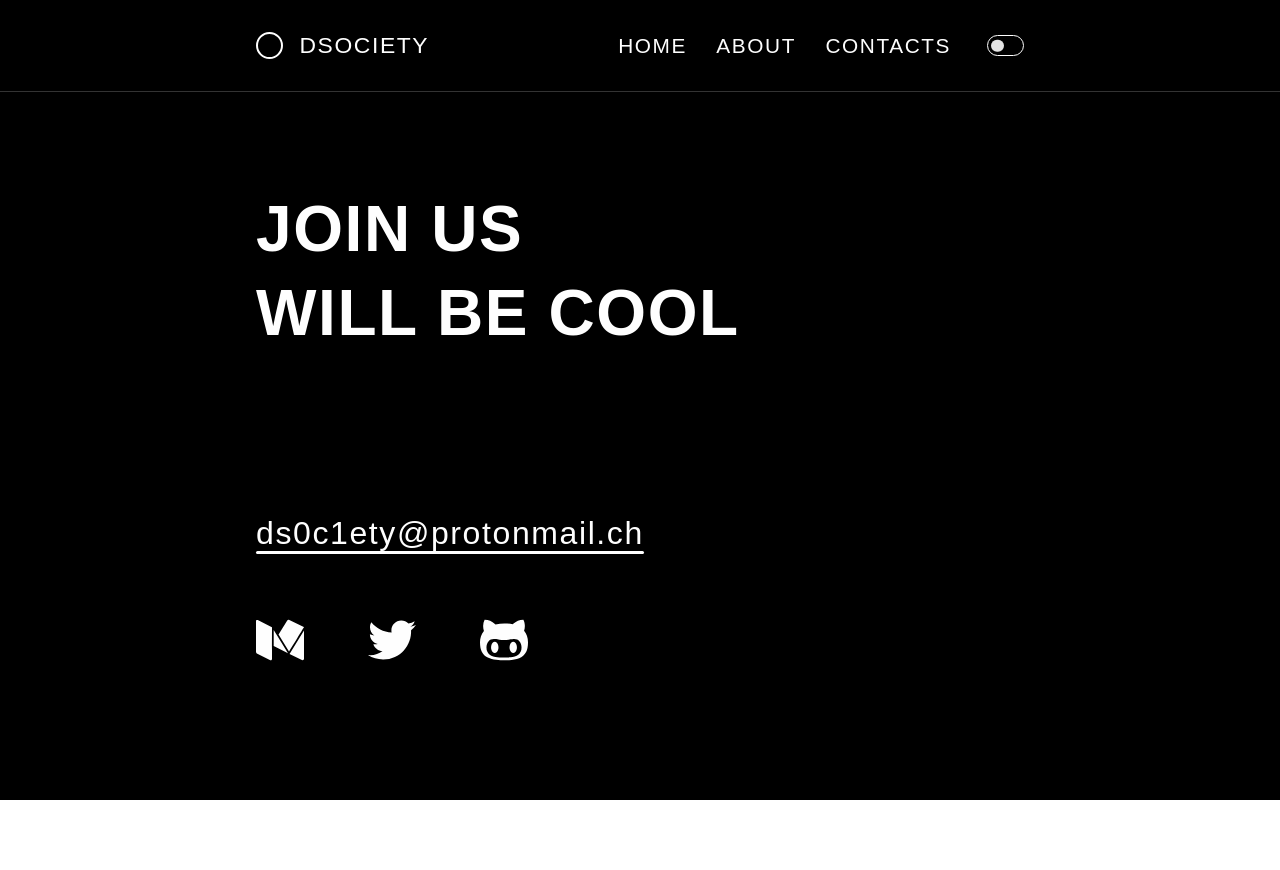
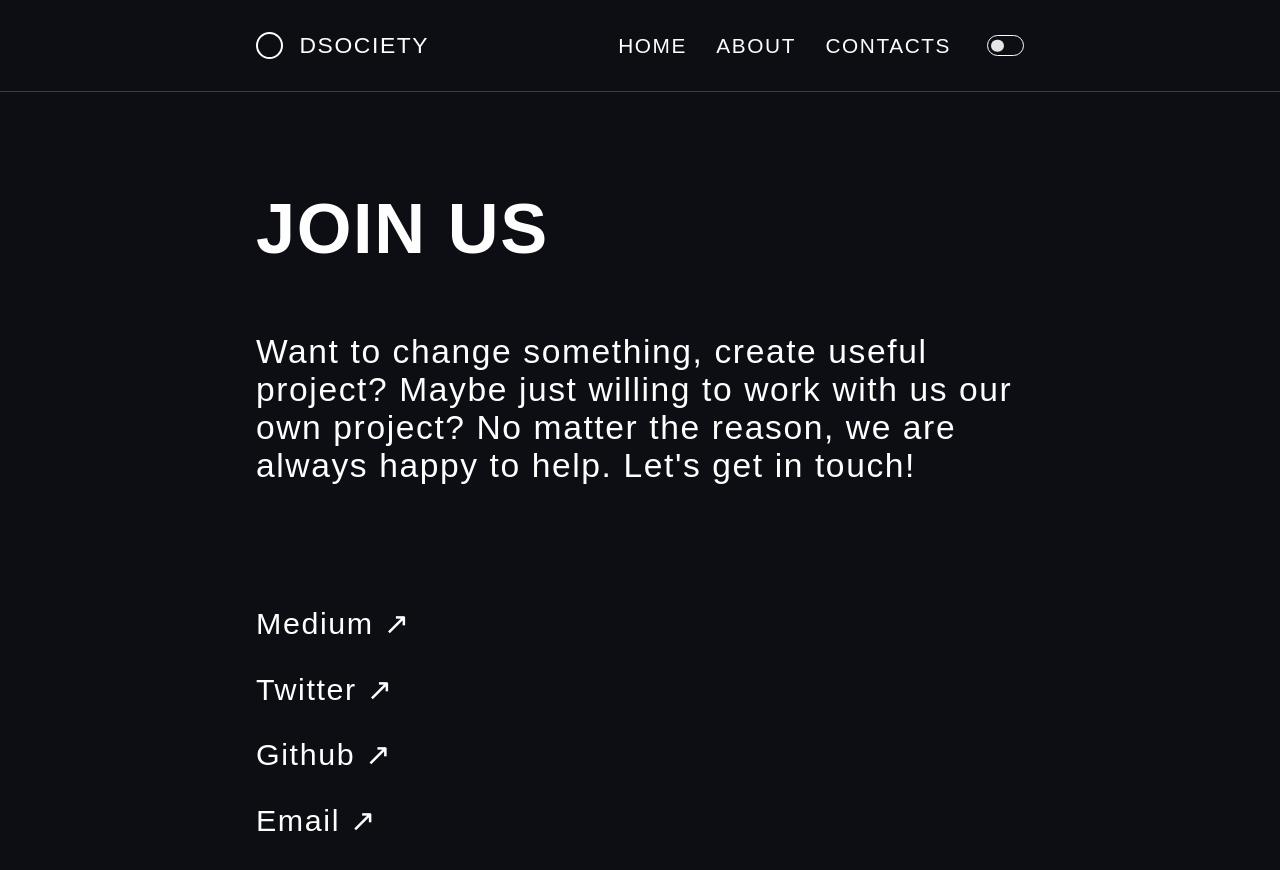
Before and after one commit to DS0CIETY/dsociety-website, a React (Create React App) app: page /#/contacts in a window 1280 px wide. Before the commit the page ends 800 px from the top, so only its background shows below. Built offline with nearby package versions, Linux system fonts and the light colour scheme; a web font is replaced by a local one.

Commit message:
Change colors, design. Add info

```diff
--- a/src/components/Link/index.css
+++ b/src/components/Link/index.css
@@ -2,9 +2,9 @@
   position: relative;
   text-decoration: none;
   color: inherit;
+  transition: 0.2s;
 }
 
-.link::before {
-  content: '';
-  position: absolute;
+.link:hover {
+  opacity: 0.5;
 }
--- a/src/components/Link/index.jsx
+++ b/src/components/Link/index.jsx
@@ -5,7 +5,7 @@ export const Link = (props) => {
 
   return (
     <a href={href} className="link" target="_blank" rel="noreferrer">
-      {children}
+      {children} ↗
     </a>
   );
 };
--- a/src/index.css
+++ b/src/index.css
@@ -46,10 +46,11 @@
 
 html {
   --black: #000;
+  --dark: #0c0e14;
   --white: #fefefe;
   --black-transparent: #0009;
   --error-color: rgb(255, 0, 0);
-  --brand-color: #568bff; /* not sure */
+  --brand-color: #407cfc; /* not sure */
 
   box-sizing: border-box;
   font-family: 'Montserrat', sans-serif;
@@ -60,6 +61,11 @@ html {
 *::before,
 *::after {
   box-sizing: inherit;
+}
+
+::selection {
+  background-color: transparent;
+  color: var(--brand-color);
 }
 
 button,
--- a/src/pages/About/index.css
+++ b/src/pages/About/index.css
@@ -3,7 +3,32 @@
   font-size: 4em;
 }
 
+.about__title:not(:first-of-type) {
+  margin-top: 2.4em;
+}
+
+.about__block {
+  position: relative;
+  max-width: 50em;
+  margin: 5em 0;
+  padding: 0 2rem;
+}
+
+.about__block::before {
+  content: '';
+  position: absolute;
+  top: 0;
+  left: 0;
+  width: 0.2rem;
+  height: 100%;
+  border-radius: 0.4em;
+  background: linear-gradient(to bottom, var(--brand-color), transparent);
+}
+
+.about__subtitle {
+  font-size: 2em;
+}
+
 .about__description {
-  max-width: 30em;
-  font-size: 1.8em;
+  font-size: 1.6em;
 }
--- a/src/pages/App.css
+++ b/src/pages/App.css
@@ -5,9 +5,9 @@
   max-width: 1920px;
   transition: 0.2s;
 
-  --background-color: var(--black);
+  --background-color: var(--dark);
   --color: var(--white);
-  --gray: #333;
+  --gray: rgb(61, 61, 61);
 
   background-color: var(--background-color);
   color: var(--color);
@@ -16,5 +16,5 @@
 .App.light {
   --background-color: var(--white);
   --color: var(--black);
-  --gray: #a8a8a8;
+  --gray: #a0a0a0;
 }
--- a/src/pages/Contacts/index.css
+++ b/src/pages/Contacts/index.css
@@ -1,41 +1,20 @@
 .contacts__title {
-  margin: 1em 0 2.5em;
-  font-size: 4em;
+  font-size: 4.4em;
   line-height: 1.3em;
 }
 
-.contacts__mail {
-  position: relative;
-  font-size: 2em;
-}
-
-.contacts__mail::before {
-  content: '';
-  position: absolute;
-  left: 0;
-  bottom: -0.1em;
-  height: 0.1em;
-  width: 100%;
-  border-radius: 0.1em;
-  background-color: var(--color);
+.contact__description {
+  max-width: 26em;
+  font-size: 2.1em;
 }
 
 .contacts__link-list {
   margin: 4em 0 0;
   padding: 0;
   list-style: none;
-  display: flex;
-  align-items: center;
+  font-size: 1.9em;
 }
 
 .contacts__link-list li {
-  margin-right: 4em;
+  margin-top: 1em;
 }
-
-.contacts__icon {
-  position: relative;
-  width: 3em;
-  height: 3em;
-  fill: var(--color);
-  transition: 0.2s;
-}
--- a/src/pages/Contacts/index.jsx
+++ b/src/pages/Contacts/index.jsx
@@ -4,77 +4,25 @@ import { Link } from '../../components/Link';
 export const Contacts = () => {
   return (
     <section className="contacts">
-      <h2 className="contacts__title">
-        JOIN US <br /> WILL BE COOL
-      </h2>
-      <span className="contacts__mail">
-        <Link href="mailto:ds0c1ety@protonmail.ch">ds0c1ety@protonmail.ch</Link>
-      </span>
+      <h2 className="contacts__title">JOIN US</h2>
+      <p className="contact__description">
+        Want to change something, create useful project? Maybe just willing to
+        work with us our own project? No matter the reason, we are always happy
+        to help. Let's get in touch!
+      </p>
+
       <ul className="contacts__link-list">
         <li>
-          <Link href="https://medium.com/@dsociety">
-            <svg
-              className="contacts__icon"
-              viewBox="0 0 24 24"
-              xmlns="http://www.w3.org/2000/svg"
-            >
-              <path d="m7.996 21.324c0 .695-.521.982-1.098.695l-6.228-3.113c-.188-.089-.346-.238-.475-.447s-.195-.417-.195-.622v-15.227c0-.568.341-.825 1.112-.441l6.844 3.42c.099.099.026-.581.04 15.735zm.857-14.32 7.152 11.568-7.152-3.553zm15.147.241v14.079c0 .223-.062.403-.188.541-.125.138-.295.207-.509.207s-.424-.058-.629-.174l-5.906-2.939zm-.04-1.603c0 .027-1.145 1.895-3.435 5.603s-3.632 5.88-4.025 6.512l-5.223-8.469 4.339-7.039c.236-.388.72-.456 1.045-.294l7.246 3.607c.035.017.053.044.053.08z" />
-            </svg>
-          </Link>
+          <Link href="https://medium.com/@dsociety">Medium</Link>
         </li>
         <li>
-          <Link href="https://twitter.com/dsociety3">
-            <svg
-              className="contacts__icon"
-              viewBox="0 0 24 24"
-              xmlns="http://www.w3.org/2000/svg"
-            >
-              <path d="m21.534 7.113c.976-.693 1.797-1.558 2.466-2.554v-.001c-.893.391-1.843.651-2.835.777 1.02-.609 1.799-1.566 2.165-2.719-.951.567-2.001.967-3.12 1.191-.903-.962-2.19-1.557-3.594-1.557-2.724 0-4.917 2.211-4.917 4.921 0 .39.033.765.114 1.122-4.09-.2-7.71-2.16-10.142-5.147-.424.737-.674 1.58-.674 2.487 0 1.704.877 3.214 2.186 4.089-.791-.015-1.566-.245-2.223-.606v.054c0 2.391 1.705 4.377 3.942 4.835-.401.11-.837.162-1.29.162-.315 0-.633-.018-.931-.084.637 1.948 2.447 3.381 4.597 3.428-1.674 1.309-3.8 2.098-6.101 2.098-.403 0-.79-.018-1.177-.067 2.18 1.405 4.762 2.208 7.548 2.208 8.683 0 14.342-7.244 13.986-14.637z" />
-            </svg>
-          </Link>
+          <Link href="https://twitter.com/dsociety3">Twitter</Link>
         </li>
         <li>
-          <Link href="https://github.com/DS0CIETY">
-            <svg
-              className="contacts__icon"
-              x="0px"
-              y="0px"
-              viewBox="0 0 475.084 475.084"
-            >
-              <path
-                d="M436.244,146.752c5.14-15.422,7.713-31.409,7.713-47.967c0-22.08-4.859-42.828-14.564-62.242
-   c-20.362,0-38.349,3.715-53.961,11.136c-15.604,7.423-33.4,18.938-53.379,34.545c-25.122-6.09-51.777-9.135-79.941-9.135
-   c-30.837,0-60.245,3.333-88.223,9.994c-20.364-15.99-38.351-27.74-53.959-35.26c-15.608-7.52-33.689-11.279-54.247-11.279
-   c-9.707,19.414-14.56,40.163-14.56,62.242c0,16.751,2.568,32.93,7.708,48.535C12.942,177.587,0,215.272,0,260.383
-   c0,39.595,5.898,71.092,17.701,94.507c6.283,12.367,14.465,23.312,24.554,32.832c10.085,9.514,21.601,17.228,34.545,23.13
-   c12.946,5.896,25.981,10.801,39.116,14.699c13.134,3.9,27.646,6.758,43.54,8.559c15.893,1.816,29.93,3.004,42.111,3.579
-   c12.181,0.564,25.693,0.853,40.544,0.853c17.508,0,33.396-0.432,47.678-1.283c14.277-0.855,30.594-2.953,48.964-6.276
-   c18.367-3.333,34.547-7.857,48.54-13.565c13.99-5.708,27.412-13.895,40.259-24.551c12.847-10.663,22.884-23.318,30.121-37.976
-   c11.604-23.603,17.412-55.107,17.412-94.507C475.078,215.082,462.135,177.206,436.244,146.752z M401.995,354.455
-   c-6.092,12.471-13.802,22.265-23.127,29.41c-9.329,7.139-20.938,12.847-34.831,17.135c-13.9,4.281-27.217,7.087-39.971,8.415
-   c-12.758,1.334-26.933,1.998-42.545,1.998h-47.966c-15.607,0-29.79-0.664-42.541-1.998c-12.752-1.328-26.075-4.134-39.971-8.415
-   c-13.891-4.288-25.5-9.996-34.829-17.135c-9.329-7.146-17.037-16.939-23.128-29.41c-6.09-12.471-9.136-27.076-9.136-43.824
-   c0-22.847,6.567-42.264,19.702-58.245c13.134-15.99,30.929-23.982,53.387-23.982c8.188,0,26.746,1.997,55.677,5.995
-   c13.513,2.093,28.456,3.14,44.823,3.14c16.372,0,31.313-1.044,44.824-3.14c29.317-3.999,47.869-5.995,55.678-5.995
-   c22.457,0,40.252,7.996,53.386,23.982c13.135,15.988,19.698,35.398,19.698,58.245
-   C411.125,327.382,408.079,341.995,401.995,354.455z"
-              />
-              <path
-                d="M166.875,265.52c-5.806-6.475-12.703-9.712-20.699-9.712c-7.998,0-14.896,3.241-20.701,9.712
-   c-5.802,6.468-9.897,13.703-12.275,21.689c-2.383,8.002-3.571,15.804-3.571,23.422c0,7.61,1.191,15.413,3.571,23.414
-   c2.375,7.991,6.468,15.222,12.275,21.689c5.808,6.475,12.703,9.713,20.701,9.713c7.996,0,14.896-3.244,20.699-9.713
-   c5.804-6.468,9.897-13.698,12.275-21.689c2.38-8.001,3.571-15.804,3.571-23.414c0-7.611-1.188-15.42-3.571-23.422
-   C176.771,279.226,172.682,271.994,166.875,265.52z"
-              />
-              <path
-                d="M349.601,265.52c-5.804-6.475-12.703-9.712-20.697-9.712c-7.991,0-14.894,3.241-20.701,9.712
-   c-5.804,6.468-9.896,13.703-12.271,21.689c-2.385,8.002-3.576,15.804-3.576,23.422c0,7.61,1.191,15.413,3.576,23.414
-   c2.375,7.991,6.468,15.222,12.271,21.689c5.808,6.475,12.71,9.713,20.701,9.713c7.994,0,14.894-3.244,20.697-9.713
-   c5.801-6.468,9.896-13.698,12.278-21.689c2.379-8.001,3.569-15.804,3.569-23.414c0-7.611-1.19-15.42-3.569-23.422
-   C359.498,279.226,355.402,271.994,349.601,265.52z"
-              />
-            </svg>
-          </Link>
+          <Link href="https://github.com/DS0CIETY">Github</Link>
+        </li>
+        <li>
+          <Link href="mailto:ds0c1ety@protonmail.ch">Email</Link>
         </li>
       </ul>
     </section>
--- a/src/pages/Home/index.css
+++ b/src/pages/Home/index.css
@@ -1,14 +1,33 @@
 .home {
   position: relative;
-  padding-top: 7rem;
+  padding-top: 8rem;
+  display: flex;
+  align-items: center;
+  justify-content: space-between;
+}
+
+.home__logo {
+  width: 32em;
+  height: 32em;
+  margin-right: 7em;
+  display: flex;
+  align-items: center;
+  justify-content: center;
+}
+
+.home__logo .logo {
+  width: 30em;
+  height: 30em;
+  border-radius: 50%;
+  border: 0.3em solid var(--color);
 }
 
 .home__title {
-  max-width: 8.5em;
+  max-width: 10em;
   margin: 0;
   padding: 0;
-  font-size: 8.5em;
-  letter-spacing: 0.2rem;
+  font-size: 4.5em;
+  letter-spacing: 0rem;
   word-spacing: 0.2em;
 }
 
@@ -16,7 +35,7 @@
   margin-top: 2em;
   padding: 0.8em 1.6em;
   border-radius: 2em;
-  font-size: 2.3em;
+  font-size: 1.5em;
   letter-spacing: 0.1em;
   border: 1px solid var(--color);
   background-color: transparent;
@@ -25,6 +44,7 @@
 }
 
 .home__join-button:hover {
-  background-color: var(--color);
+  background-color: var(--brand-color);
+  border-color: var(--brand-color);
   color: var(--background-color);
 }
--- a/src/pages/Home/index.jsx
+++ b/src/pages/Home/index.jsx
@@ -10,14 +10,19 @@ export const Home = () => {
 
   return (
     <section className="home">
+      <div className="home__logo">
+        <div className="logo"></div>
+      </div>
+      <div className="home__intro">
         <h1 hidden>DSOCIETY</h1> {/* SEO TITLE */}
         <h2 className="home__title">TOGETHER WE CREATE OUR NEW FUTURE</h2>
         <button
           className="home__join-button"
           onClick={() => setModalVisible(true)}
         >
-        JOIN
+          JOIN US
         </button>
+      </div>
       {modalVisible && (
         <JoinModal
           setModalVisible={setModalVisible}
```
Also changed, not shown: src/pages/About/index.jsx (+37 -5 lines). Lines whose indentation alone changed are shown as unchanged.
